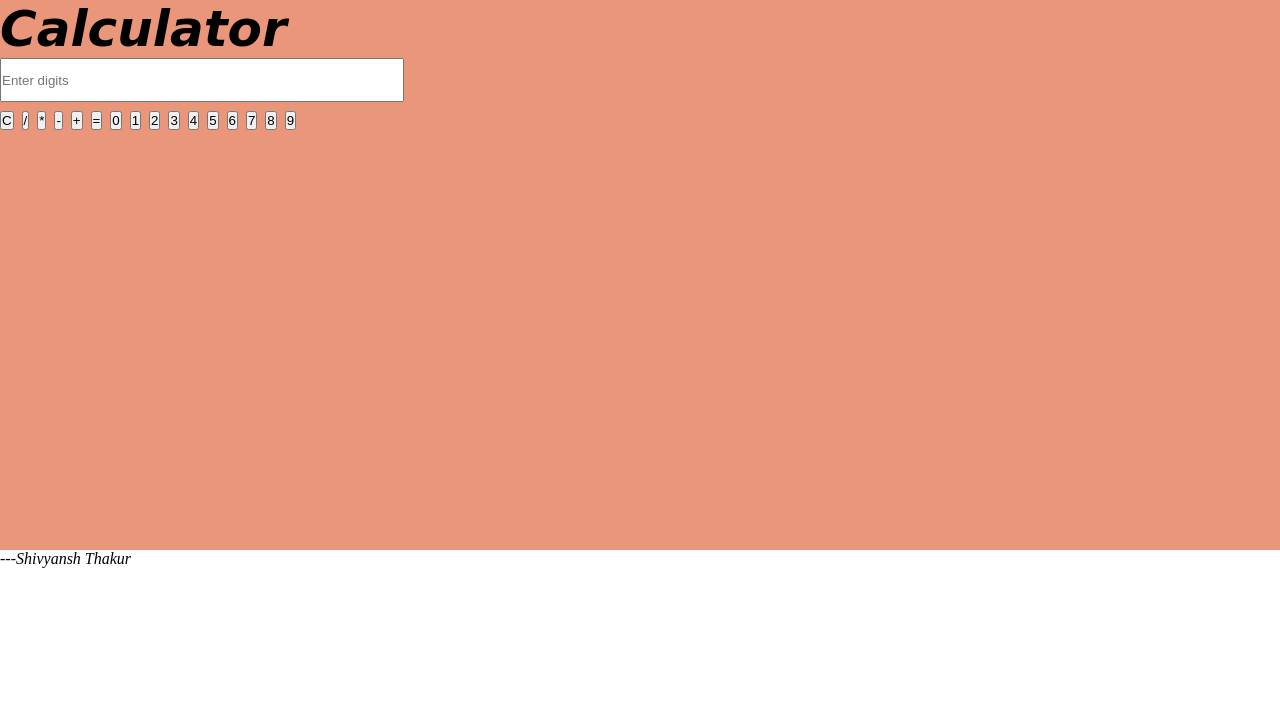
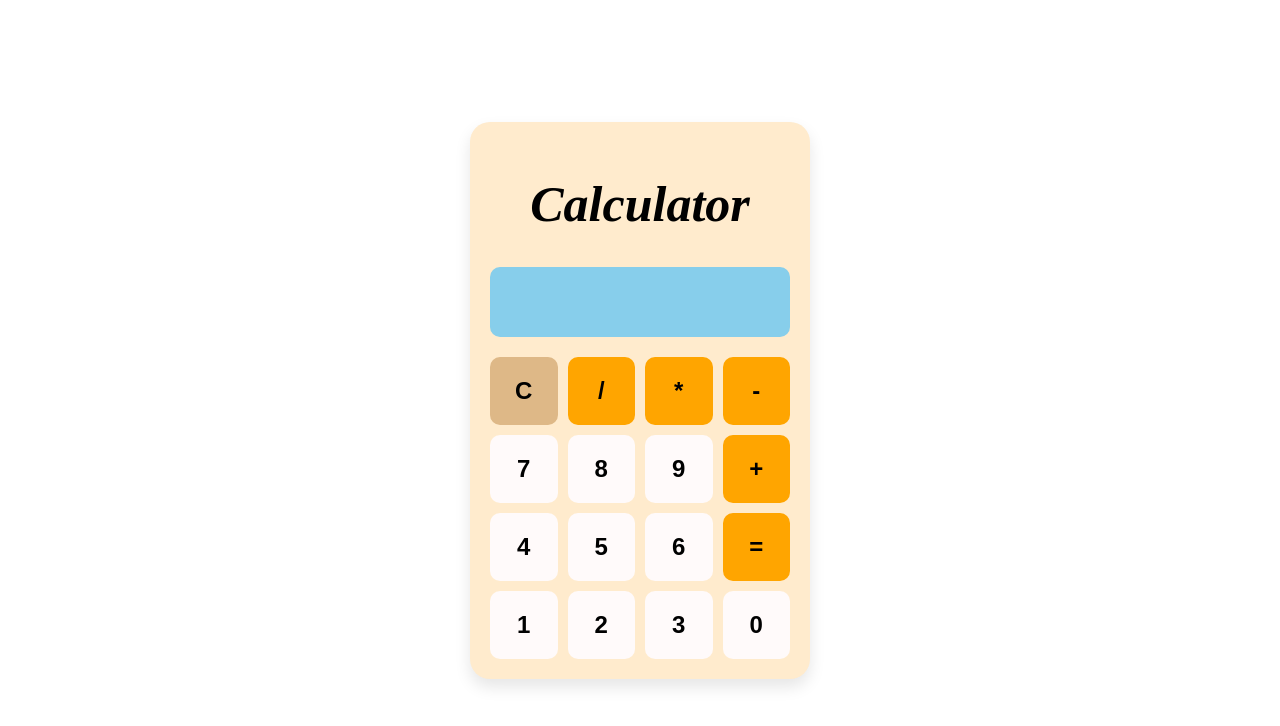
Before and after one commit to shivyansh2/Calculator, a plain HTML site: page index.html in a window 1280 px wide. Drawn offline with Linux system fonts and the light colour scheme.

Commit message:
main files

```diff
--- a/index.html
+++ b/index.html
@@ -7,35 +7,28 @@
     <link rel="stylesheet" href="styles.css">
 </head>
 <body>
-    <main>
-        <div class="container">
-            <h1><i>Calculator</i></h1>
-            <div class="input-field">
-                <input type="text" id="digits" placeholder="Enter digits">
-            </div>
-            <div class="box-outer">
-                <button class="clear-input">C</button>
-                <button class="divide-input">/</button>
-                <button class="multiply-input">*</button>
-                <button class="subtract-input">-</button>
-                <button class="add-input">+</button>
-                <button class="result">=</button>
-                <button class="box0">0</button>
-                <button class="box1">1</button>
-                <button class="box2">2</button>
-                <button class="box3">3</button>
-                <button class="box4">4</button>
-                <button class="box5">5</button>
-                <button class="box6">6</button>
-                <button class="box7">7</button>
-                <button class="box8">8</button>
-                <button class="box9">9</button>
-            </div>
+    <div class="calculator">
+        <h1>Calculator</h1>
+        <input type="text" class="display" id="display" disabled/>
+        <div class="buttons">
+            <button class="clear button" onclick="clearDisplay()">C</button>
+            <button class="operation button" onclick="appendOperation('/')">/</button>
+            <button class="operation button" onclick="appendOperation('*')">*</button>
+            <button class="operation button" onclick="appendOperation('-')">-</button>
+            <button class="number button" onclick="appendNumber('7')">7</button>
+            <button class="number button" onclick="appendNumber('8')">8</button>
+            <button class="number button" onclick="appendNumber('9')">9</button>
+            <button class="operation button" onclick="appendOperation('+')">+</button>
+            <button class="number button" onclick="appendNumber('4')">4</button>
+            <button class="number button" onclick="appendNumber('5')">5</button>
+            <button class="number button" onclick="appendNumber('6')">6</button>
+            <button class="operation button" onclick="calculate()">=</button>
+            <button class="number button" onclick="appendNumber('1')">1</button>
+            <button class="number button" onclick="appendNumber('2')">2</button>
+            <button class="number button" onclick="appendNumber('3')">3</button>
+            <button class="number button" onclick="appendNumber('0')">0</button>
         </div>
-    </main>
+    </div>
     <script src="script.js"></script>
 </body>
-<footer>
-    <i>---Shivyansh Thakur</i>
-</footer>
 </html>
--- a/script.js
+++ b/script.js
@@ -0,0 +1,57 @@
+let currentInput='';
+let currrentOperation='';
+let previousInput ='';
+
+function appendNumber(number){
+    currentInput += number ;
+    document.querySelector('#display').value=`${previousInput} ${currrentOperation} ${currentInput}`;
+}
+function appendOperation(operation){
+    if(currentInput === '')
+        return;
+    if(currentInput !== '') {
+        calculate();
+    }
+    currrentOperation = operation;
+    previousInput = currentInput;
+    currentInput='';
+    document.querySelector('#display').value=`${previousInput} ${currrentOperation}`;
+
+}
+function calculate(){
+    if(previousInput === '' || currentInput ==='')
+        return;
+    let result;
+    let prev = parseFloat(previousInput);
+    let curr = parseFloat(currentInput);
+    switch(currrentOperation){
+        case '+':
+            result = prev + curr;
+            break;
+        case '-':
+            result = prev - curr;
+            break;
+        case '/':
+            if(currentInput === 0){
+                alert("cannot be divided by zero");
+                return;
+            }
+            result = prev / curr;
+            return;
+        case '*':
+            result = prev * curr;
+            break;
+        default:
+            return;
+         }
+         currentInput = result.toString();
+         currrentOperation='';
+         previousInput='';
+         document.querySelector('#display').value = currentInput;
+}
+function clearDisplay(){
+    currentInput = '';
+    previousInput = '';
+    currrentOperation = '';
+    document.querySelector('#display').value= '';
+}
--- a/styles.css
+++ b/styles.css
@@ -1,18 +1,57 @@
-*{
+body{
+    display: flex;
+    justify-content: center;
+    align-items: center;
+    height: 100vh;
     margin: 0;
-    padding: 0;
 }
-.container{
-    height: 550px;
-    width: auto;
-    background-color: darksalmon;
-    font-family:cursive;
+.calculator{
+    font-style: italic;
     font-size: 25px;
+    background-color: blanchedalmond;
+    width: 300px;
+    box-shadow: 0 8px 16px rgba(0,0,0,0.1);
+    padding: 20px;
+    border-radius: 20px;
 }
-.input-field input{
-    height: 40px;
-    width: 400px;
+h1{
+    display: flex;
+    justify-content: center;
+    align-items: center;
 }
-.box-outer{
-    height: 300px;
+.display{
+    width: 280px;
+    height: 50px;
+    text-align: right;
+    padding: 10px;
+    font-size: 1.5rem;
+    margin-bottom: 20px;
+    border: none;
+    background-color: skyblue;
+    border-radius: 10px;
+    color:#333;
 }
+.buttons{
+    display: grid;
+    grid-template-columns: repeat(4,1fr);
+    gap: 10px;
+}
+.button{
+    font-size: 1.5rem;
+    padding: 20px;
+    cursor: pointer;
+    border: none;
+    border-radius: 10px;
+    background-color: burlywood;
+    font-weight: bold;
+    transition: tranform 3s;
+}
+.operation{
+    background-color: orange;
+}
+.number{
+    background-color:snow;
+}
+.button : hover{
+    transition: all ease 2s;
+}
```
